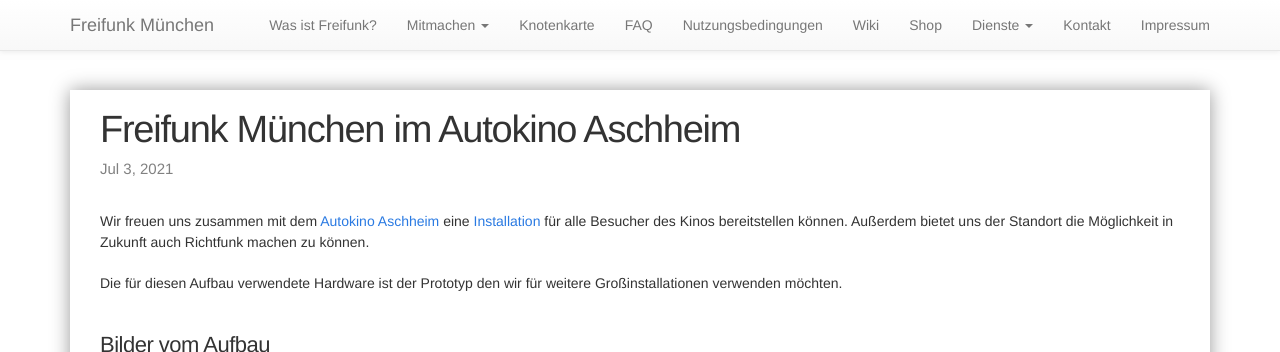
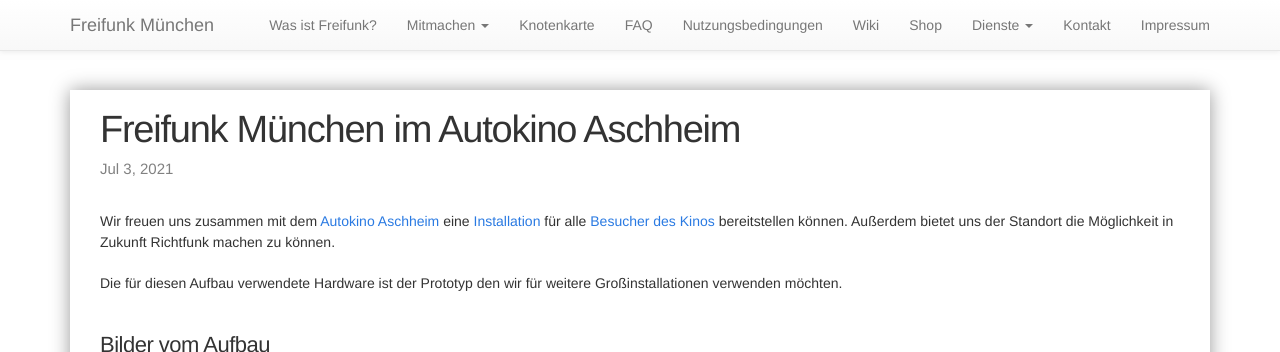
Before and after one commit to freifunkMUC/freifunkmuc.github.io, a Jekyll site: the page built from _posts/2021-07-03-autokino.markdown, in a window 1280 px wide and 1400 px high, cut to the strip 0-352 px from the top of the window. Built offline with Jekyll 4.4.1, drawn with Linux system fonts in a browser that asks for light colours; some of the changed text lies outside the part shown.

```diff
--- a/_posts/2021-07-03-autokino.markdown
+++ b/_posts/2021-07-03-autokino.markdown
@@ -5,7 +5,7 @@ date:   2021-07-03 08:43:00
 categories: freifunkmuc
 ---
 
-Wir freuen uns zusammen mit dem [Autokino Aschheim](https://www.autokino-aschheim.de/) eine [Installation](https://map.ffmuc.net/#!/en/map/3695965c4ffb) für alle Besucher des Kinos bereitstellen können. Außerdem bietet uns der Standort die Möglichkeit in Zukunft auch Richtfunk machen zu können.
+Wir freuen uns zusammen mit dem [Autokino Aschheim](https://www.autokino-aschheim.de/) eine [Installation](https://map.ffmuc.net/#!/en/map/3695965c4ffb) für alle [Besucher des Kinos](https://m.facebook.com/autokinoaschheim/photos/a.10152181591927127/10158005607342127/?type=3&source=48&__tn__=EH-R) bereitstellen können. Außerdem bietet uns der Standort die Möglichkeit in Zukunft Richtfunk machen zu können.
 
 Die für diesen Aufbau verwendete Hardware ist der Prototyp den wir für weitere Großinstallationen verwenden möchten.
 
```
Also changed, not shown: other parts of _posts/2021-07-03-autokino.markdown (+1 -1 lines).
